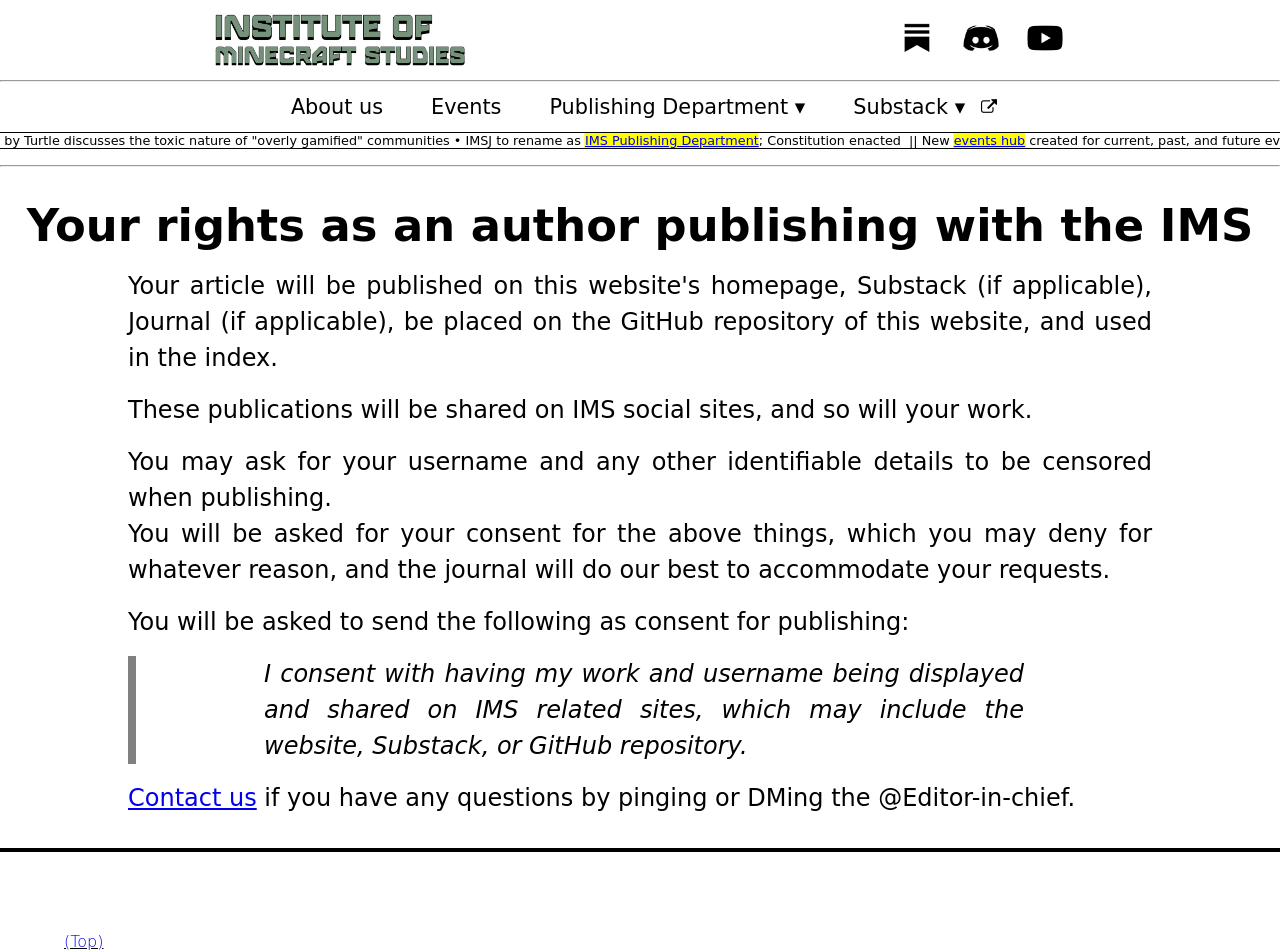
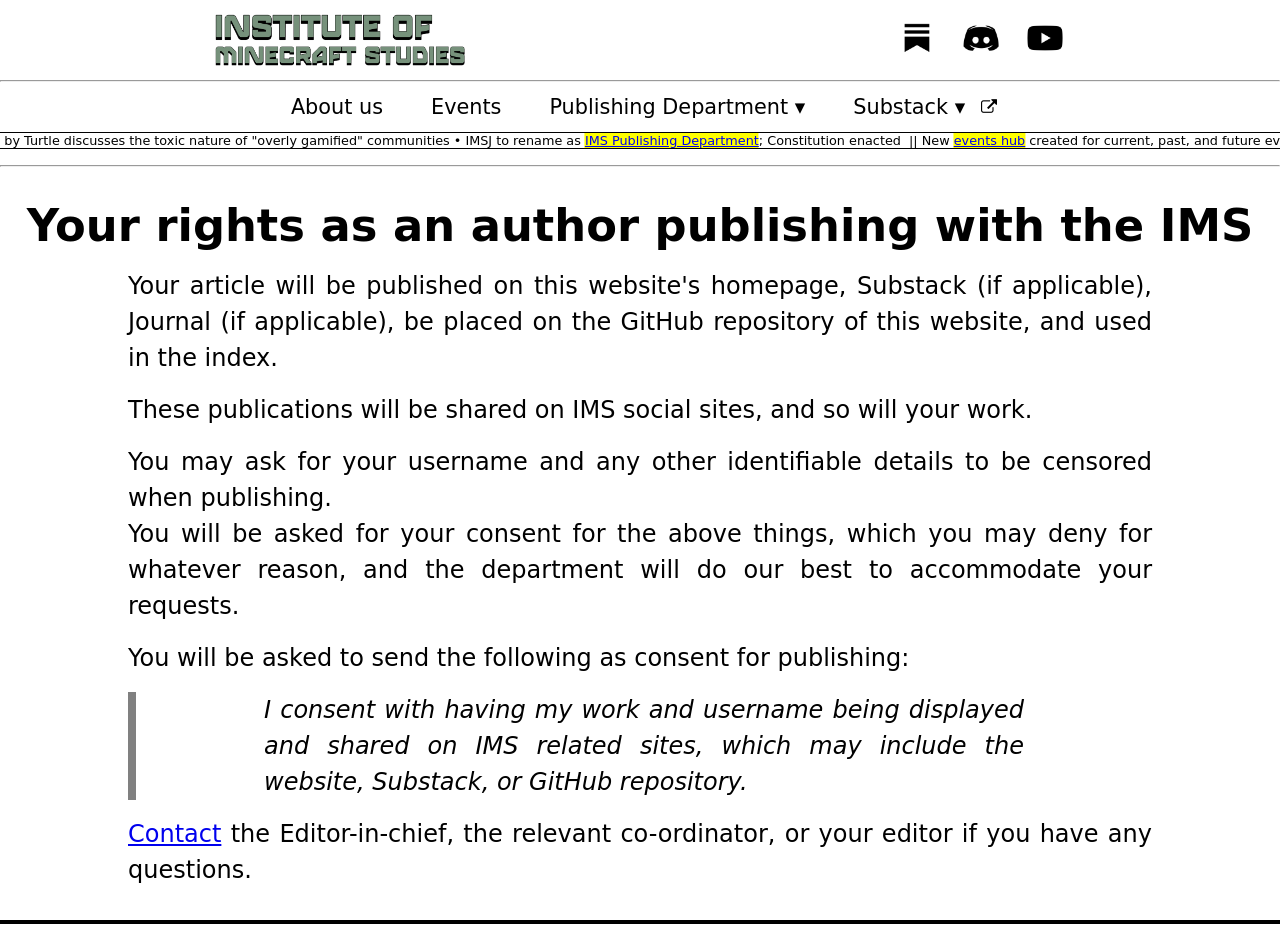
Before and after one commit to imsresearch/ims-website, a React (Vite) app: page /publish-with-us/your-rights in a window 1280 px wide. Shown: the top 952 px of the page. Built offline with nearby package versions, Linux system fonts and the light colour scheme.

Commit message:
Update privacy.jsx

```diff
--- a/src/pages/pubdep/privacy.jsx
+++ b/src/pages/pubdep/privacy.jsx
@@ -40,7 +40,7 @@ export default function YourRights() {
                         details to be censored when publishing.
                         <br />
                         You will be asked for your consent for the above things,
-                        which you may deny for whatever reason, and the journal
+                        which you may deny for whatever reason, and the department
                         will do our best to accommodate your requests.
                     </p>
 
@@ -59,10 +59,9 @@ export default function YourRights() {
 
                     <p>
                         <a href="https://discord.gg/yzfQzaqyPR">
-                            Contact us
+                            Contact
                         </a>{" "}
-                        if you have any questions by pinging or DMing the
-                        @Editor-in-chief.
+                        the Editor-in-chief, the relevant co-ordinator, or your editor if you have any questions.
                     </p>
                 </div>
             </main>
```
